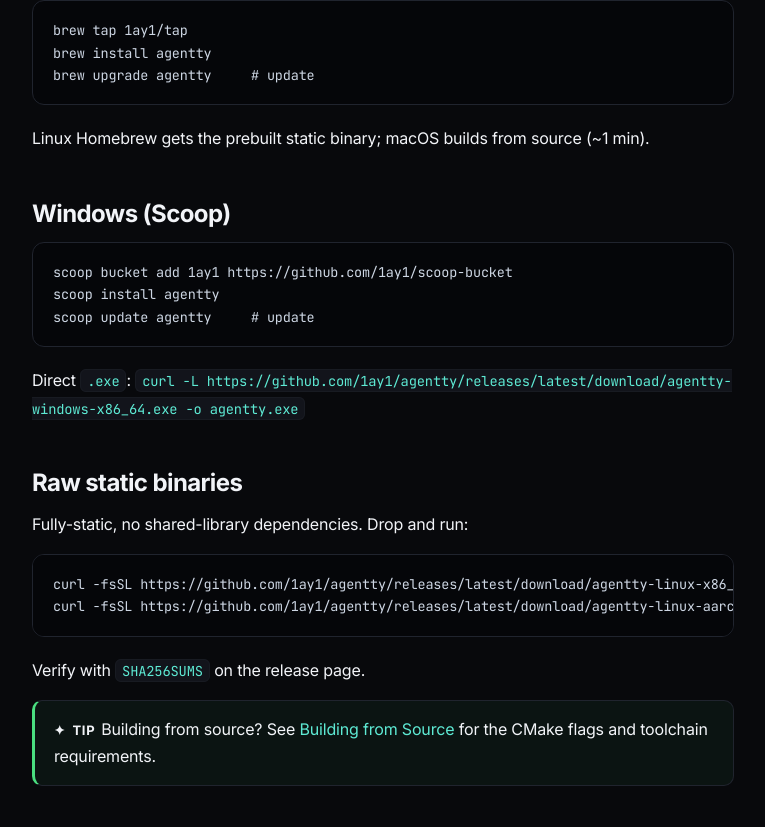
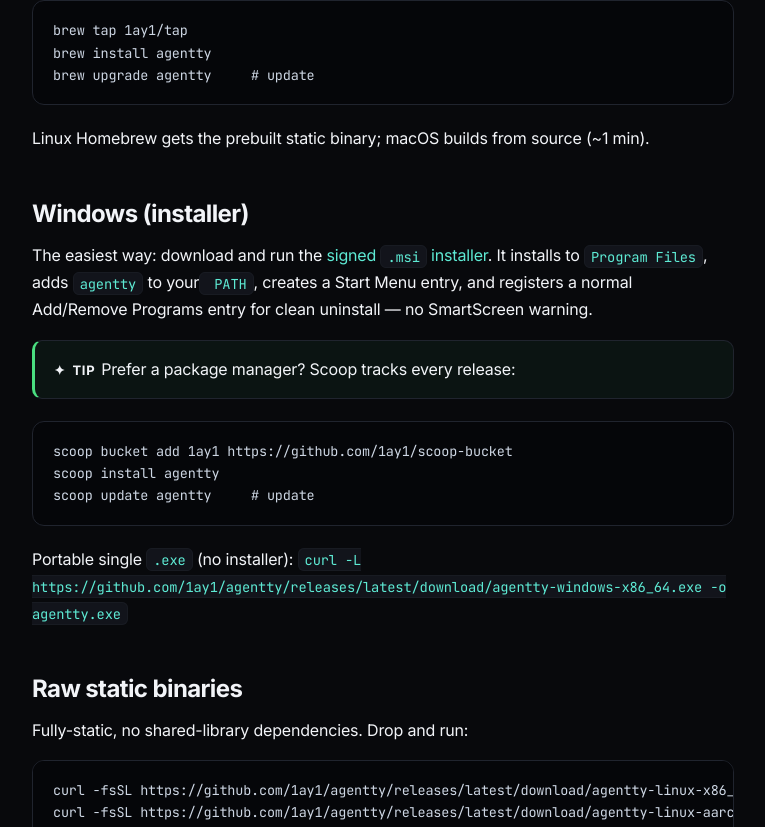
Before and after one commit to 1ay1/agentty.org, a Next.js app: page /docs/installation in a window 1280 px wide. Shown: the part 1320-2147 px from the top of the page, without its empty margins (282-1047 px from the left). Built offline with nearby package versions, Linux system fonts and the light colour scheme.

Commit message:
Docs: lead Windows install with the signed MSI installer

```diff
--- a/app/docs/installation/page.tsx
+++ b/app/docs/installation/page.tsx
@@ -55,12 +55,24 @@
 brew upgrade agentty     # update`}</Code>
       <p>Linux Homebrew gets the prebuilt static binary; macOS builds from source (~1 min).</p>
 
-      <h2 id="windows">Windows (Scoop)</h2>
+      <h2 id="windows">Windows (installer)</h2>
+      <p>
+        The easiest way: download and run the{" "}
+        <a href="https://github.com/1ay1/agentty/releases/latest/download/agentty-windows-x86_64.msi">
+          signed <code>.msi</code> installer
+        </a>
+        . It installs to <code>Program&nbsp;Files</code>, adds <code>agentty</code> to your
+        <code> PATH</code>, creates a Start&nbsp;Menu entry, and registers a normal
+        Add/Remove&nbsp;Programs entry for clean uninstall — no SmartScreen warning.
+      </p>
+      <Note type="tip">
+        Prefer a package manager? Scoop tracks every release:
+      </Note>
       <Code>{`scoop bucket add 1ay1 https://github.com/1ay1/scoop-bucket
 scoop install agentty
 scoop update agentty     # update`}</Code>
       <p>
-        Direct <code>.exe</code>:{" "}
+        Portable single <code>.exe</code> (no installer):{" "}
         <code>curl -L https://github.com/1ay1/agentty/releases/latest/download/agentty-windows-x86_64.exe -o agentty.exe</code>
       </p>
 
```
